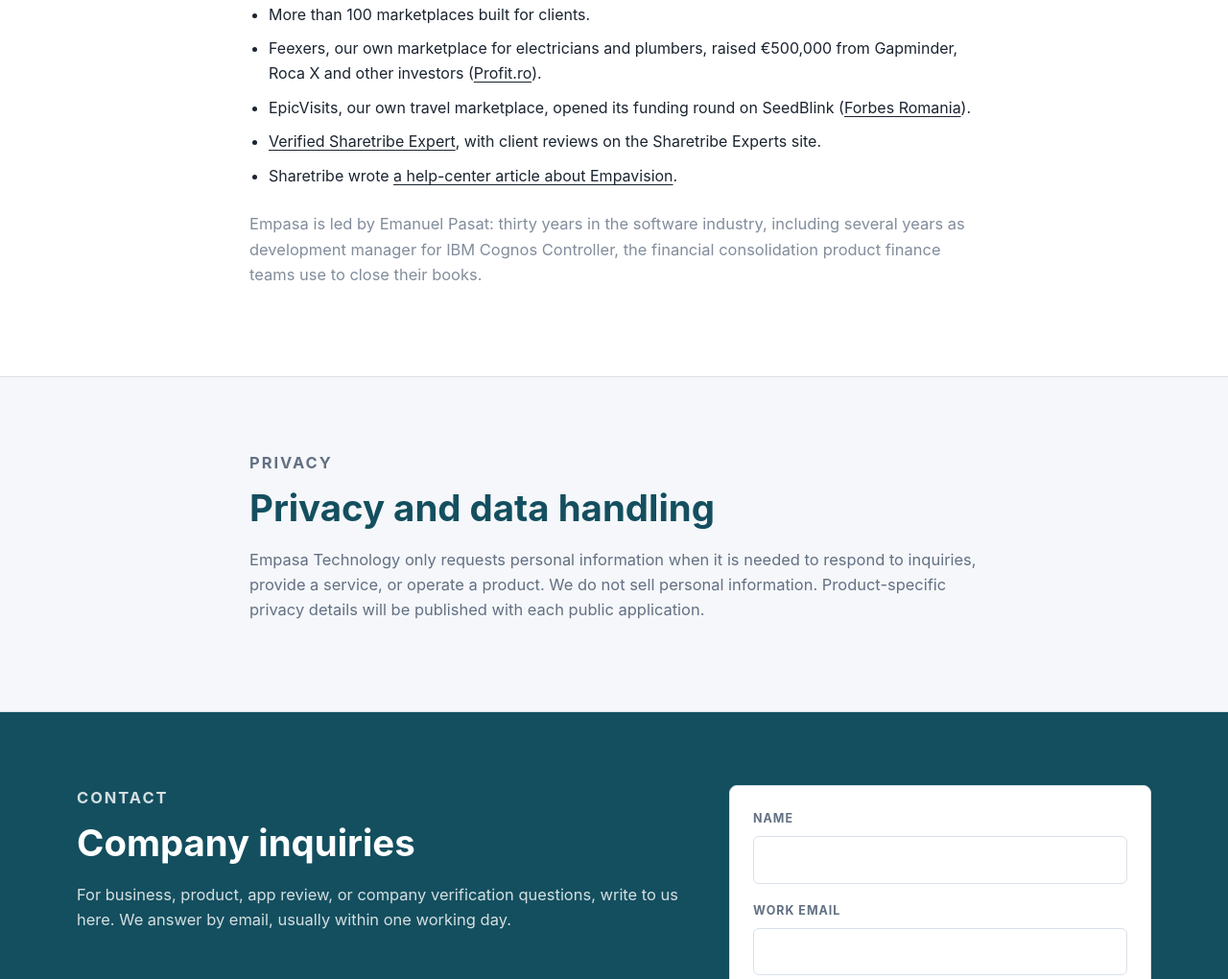
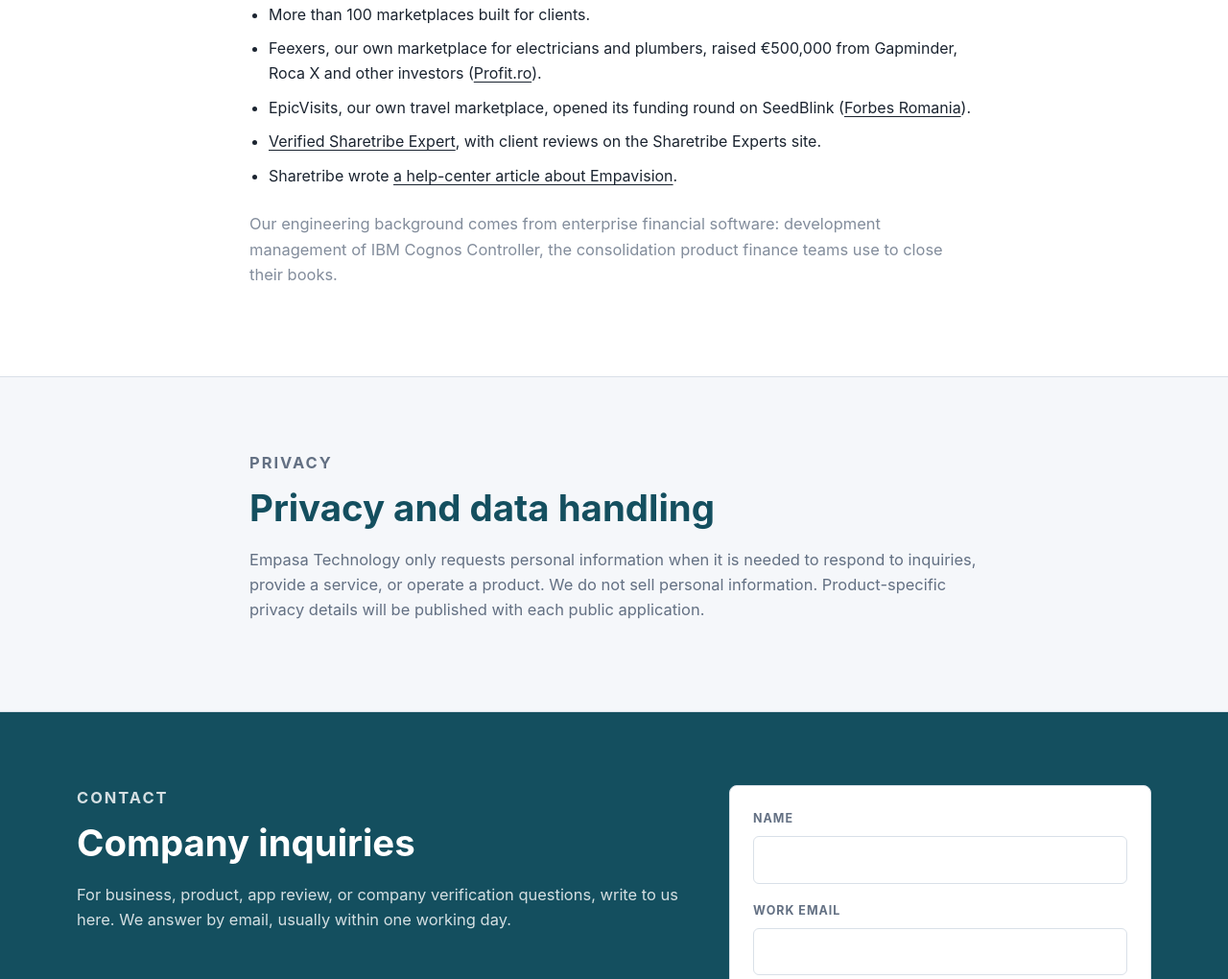
Before and after one commit to Empasa/empasa, a plain HTML site: page index.html in a window 1280 px wide. Shown: the part 2786-3806 px from the top of the page at 96% size. Drawn offline with Linux system fonts and the light colour scheme.

Commit message:
Refine company description for clarity and conciseness

```diff
--- a/index.html
+++ b/index.html
@@ -184,8 +184,8 @@
           </li>
         </ul>
         <p class="section-note">
-          Empasa is led by Emanuel Pasat: thirty years in the software industry, including several years as development
-          manager for IBM Cognos Controller, the financial consolidation product finance teams use to close their books.
+          Our engineering background comes from enterprise financial software: development management of IBM Cognos
+          Controller, the consolidation product finance teams use to close their books.
         </p>
       </div>
     </section>
```
